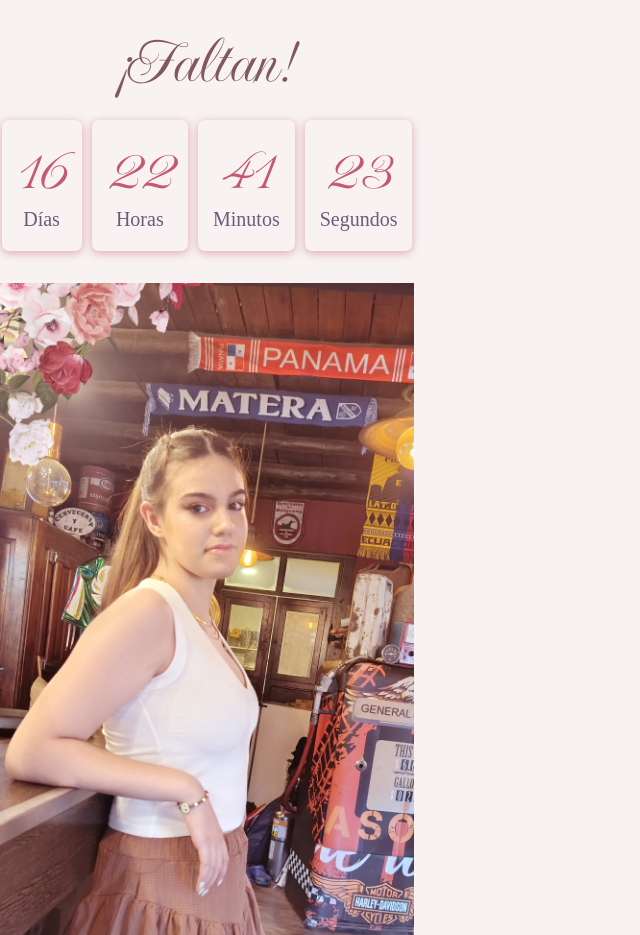
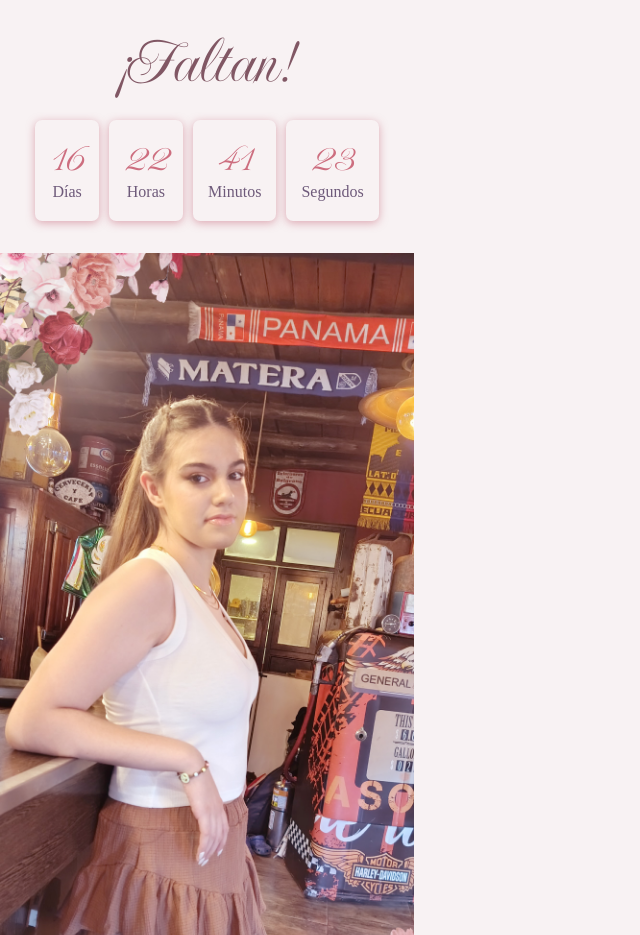
Before and after one commit to CaroArcioni/invitacion-sofi, a website: page index.html in a window 1280 px wide. Shown: the part 1600-2535 px from the top of the page, without its empty margins (0-640 px from the left). Drawn offline with Linux system fonts and the light colour scheme; a web font is replaced by a local one.

Commit message:
modifique el temporizador

```diff
--- a/scss/main.scss
+++ b/scss/main.scss
@@ -78,15 +78,15 @@
 
             span {
                 font-family: "imperial";
-                font-weight: lighter;
-                font-size: 60px;
-                color: #c55a6e;
+                font-weight: normal;
+                font-size: 40px;
+                color: #cd6e7f;
             }
 
             .tiempo p {
                 margin-bottom: 5px;
                 color: #6e5a7a;
-                font-size: 20px;
+                font-size: 16px;
             }
         }
 
```
Also changed, not shown: CSS/style.css.
